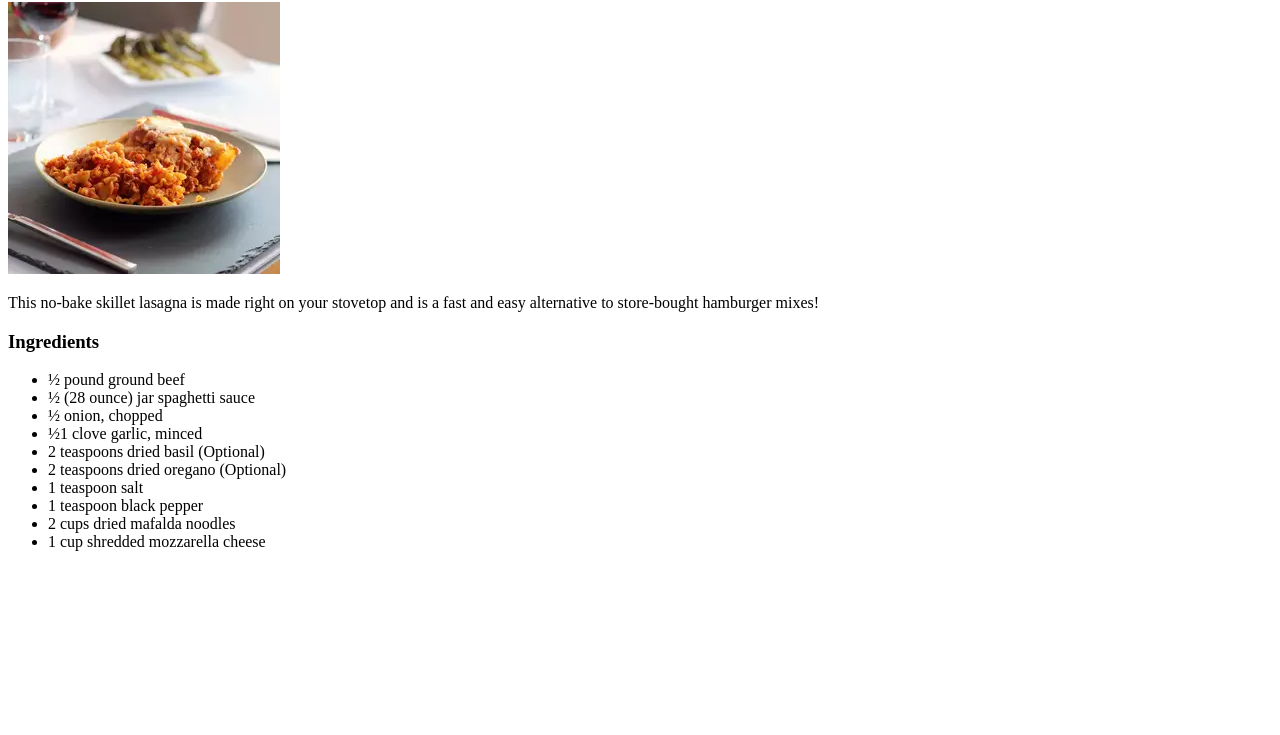
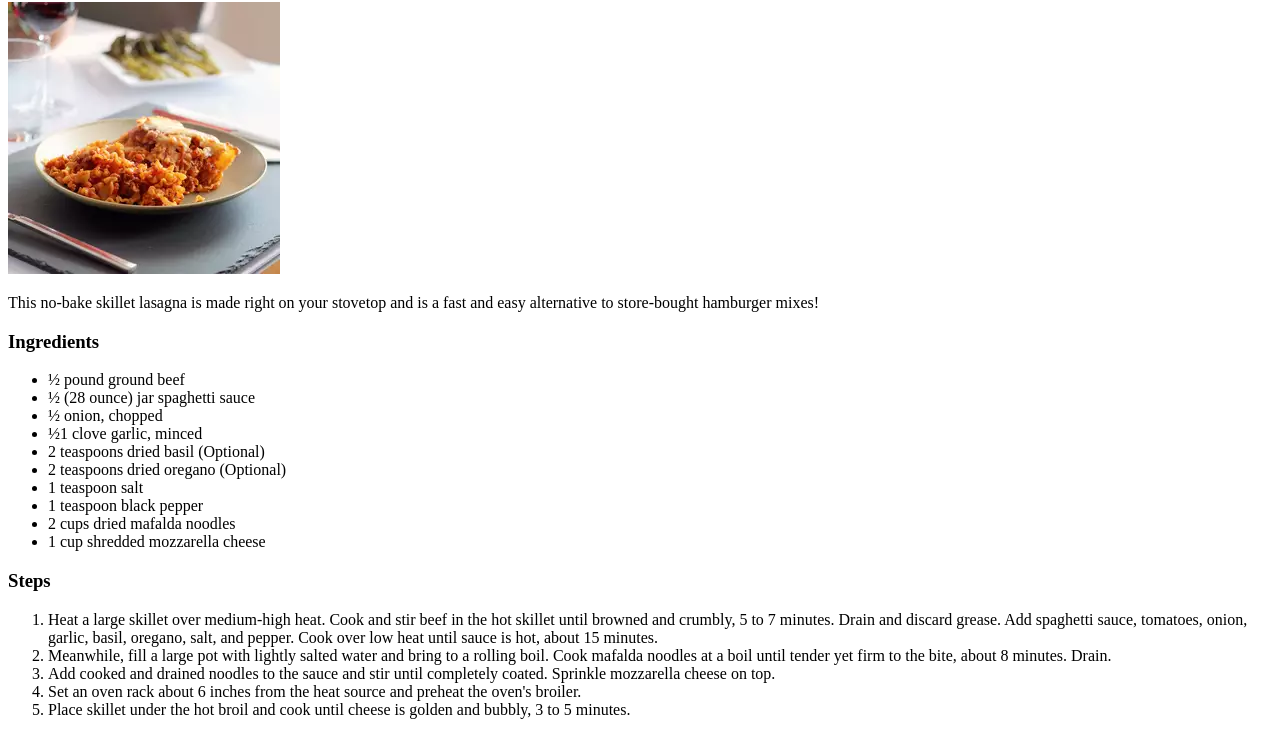
Before and after one commit to eren-berik/odin-recipes, a plain HTML site: page recipes/lasagna.html in a window 1280 px wide. Shown: the part 78-813 px from the top of the page. Drawn offline with Linux system fonts and the light colour scheme.

Commit message:
Cooking steps added

```diff
--- a/recipes/lasagna.html
+++ b/recipes/lasagna.html
@@ -6,10 +6,13 @@
     </head>
     <body>
         <h1>Lasagna</h1>
+
         <img src="image.webp" alt="lasagna">
+
         <p>This no-bake skillet lasagna is made right on your
             stovetop and is a fast and easy alternative to store-bought hamburger mixes!
         </p>
+
         <h3>Ingredients</h3>
         <ul>
             <li>½ pound ground beef</li>
@@ -23,5 +26,21 @@
             <li>2 cups dried mafalda noodles</li>
             <li>1 cup shredded mozzarella cheese</li>
         </ul>
+
+        <h3>Steps</h3>
+        <ol>
+            <li>Heat a large skillet over medium-high heat. Cook and stir beef in the hot skillet until
+                browned and crumbly, 5 to 7 minutes. Drain and discard grease. Add spaghetti sauce, tomatoes,
+                onion, garlic, basil, oregano, salt, and pepper. Cook over low heat until sauce is hot, about 15 minutes.
+            </li>
+            <li>Meanwhile, fill a large pot with lightly salted water and bring to a rolling boil. Cook mafalda
+                noodles at a boil until tender yet firm to the bite, about 8 minutes. Drain.
+            </li>
+            <li>Add cooked and drained noodles to the sauce and stir until completely coated.
+                Sprinkle mozzarella cheese on top.
+            </li>
+            <li>Set an oven rack about 6 inches from the heat source and preheat the oven's broiler.</li>
+            <li>Place skillet under the hot broil and cook until cheese is golden and bubbly, 3 to 5 minutes.</li>
+        </ol>
     </body>
 </html>
```
